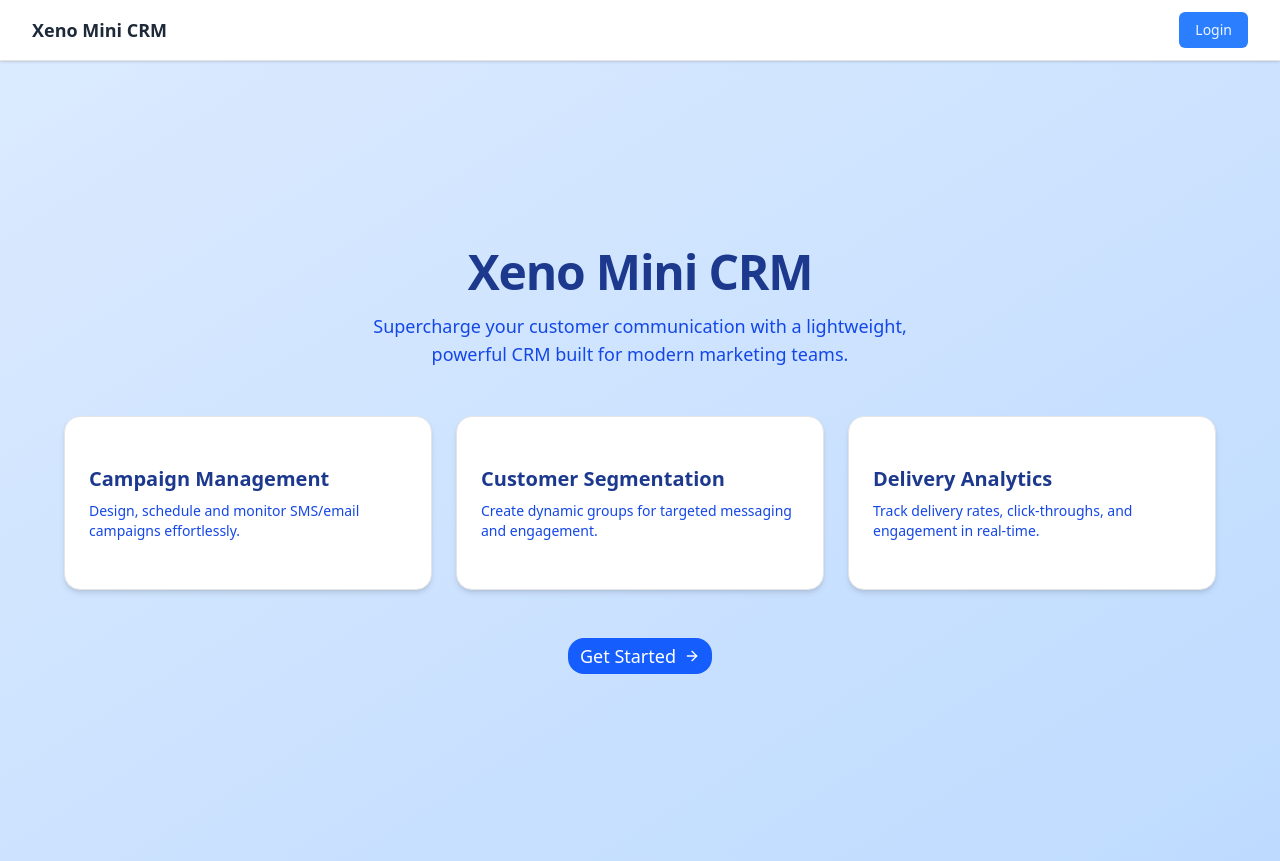
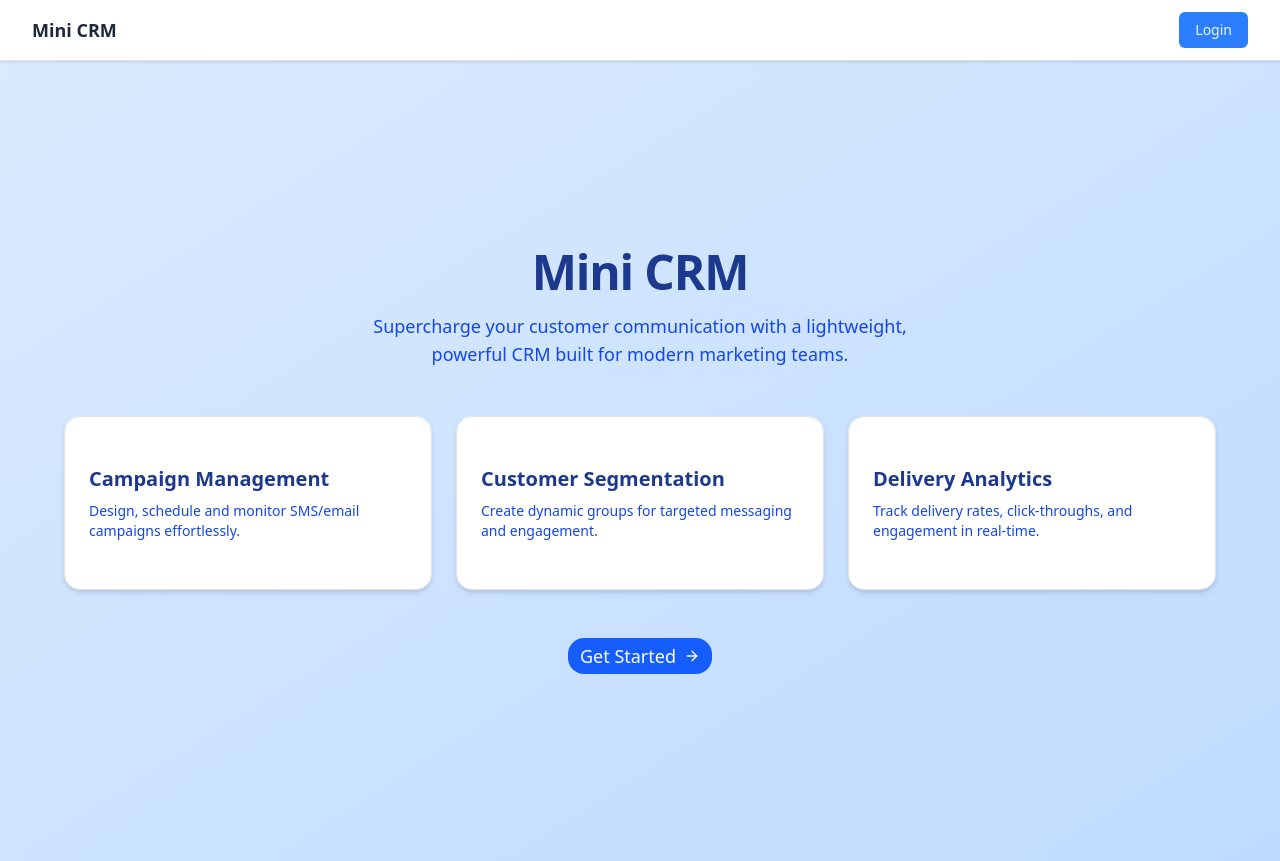
Before and after one commit to AviralJain32/mini-crm-frontend, a Next.js app: page / in a window 1280 px wide. Built offline with nearby package versions, Linux system fonts and the light colour scheme; no server answers.

Commit message:
final changes

```diff
--- a/src/app/(auth)/login/page.tsx
+++ b/src/app/(auth)/login/page.tsx
@@ -29,7 +29,7 @@ export default function LoginPage() {
   return (
     <div className="min-h-screen flex items-center justify-center bg-gradient-to-br from-blue-50 to-blue-100 px-4">
       <div className="bg-white p-8 rounded-2xl shadow-md w-full max-w-md text-center">
-        <h1 className="text-3xl font-bold mb-4 text-blue-700">Welcome to Xeno Mini CRM</h1>
+        <h1 className="text-3xl font-bold mb-4 text-blue-700">Welcome to Mini CRM</h1>
         <p className="text-sm text-gray-500 mb-6">
           Sign in to continue managing your campaigns and customers.
         </p>
--- a/src/app/layout.tsx
+++ b/src/app/layout.tsx
@@ -14,7 +14,7 @@ const geistMono = Geist_Mono({
 });
 
 export const metadata: Metadata = {
-  title: "Xeno Mini CRM",
+  title: "Mini CRM",
   description:
     "A lightweight, AI-powered CRM solution to create segments, run campaigns, and engage your audience intelligently.",
   icons: {
--- a/src/app/page.tsx
+++ b/src/app/page.tsx
@@ -12,7 +12,7 @@ export default function LandingPage() {
     <div className="min-h-screen bg-gradient-to-br from-blue-100 to-blue-200 text-blue-900 flex flex-col items-center justify-center px-6">
       <div className="text-center mb-12">
         <h1 className="text-5xl font-extrabold tracking-tight mb-4 text-blue-900">
-          Xeno Mini CRM
+          Mini CRM
         </h1>
         <p className="text-lg max-w-xl mx-auto text-blue-700">
           Supercharge your customer communication with a lightweight, powerful CRM built for modern marketing teams.
--- a/src/components/CampaignModal.tsx
+++ b/src/components/CampaignModal.tsx
@@ -114,7 +114,7 @@ const CampaignModal = ({
             .replace(/\*\*$/, '')                // Remove trailing double stars
             .replace(/\*\*/g, '')                // Remove any remaining bold markers
             .replace(/\([^)]*\)/g, '')           // Remove text in parentheses
-            .replace(/\[.*?\]/g, 'Xeno Mini CRM Campaign')// Replace placeholder with actual name
+            .replace(/\[.*?\]/g, 'Mini CRM Campaign')// Replace placeholder with actual name
             .trim()
         )
         .filter(Boolean);
--- a/src/components/Navbar.tsx
+++ b/src/components/Navbar.tsx
@@ -51,7 +51,7 @@ const handleLogout = async () => {
         <div className="flex items-center gap-3">
           <Link href="/" className="flex items-center gap-2">
             {/* <Image src="/AdroidCMTLogo.png" alt="Logo" width={40} height={40} /> */}
-            <span className="font-bold text-lg text-gray-800">Xeno Mini CRM</span>
+            <span className="font-bold text-lg text-gray-800">Mini CRM</span>
           </Link>
         </div>
 
```
Also changed, not shown: 1 other file (tests, documents, lock files or other folders).
